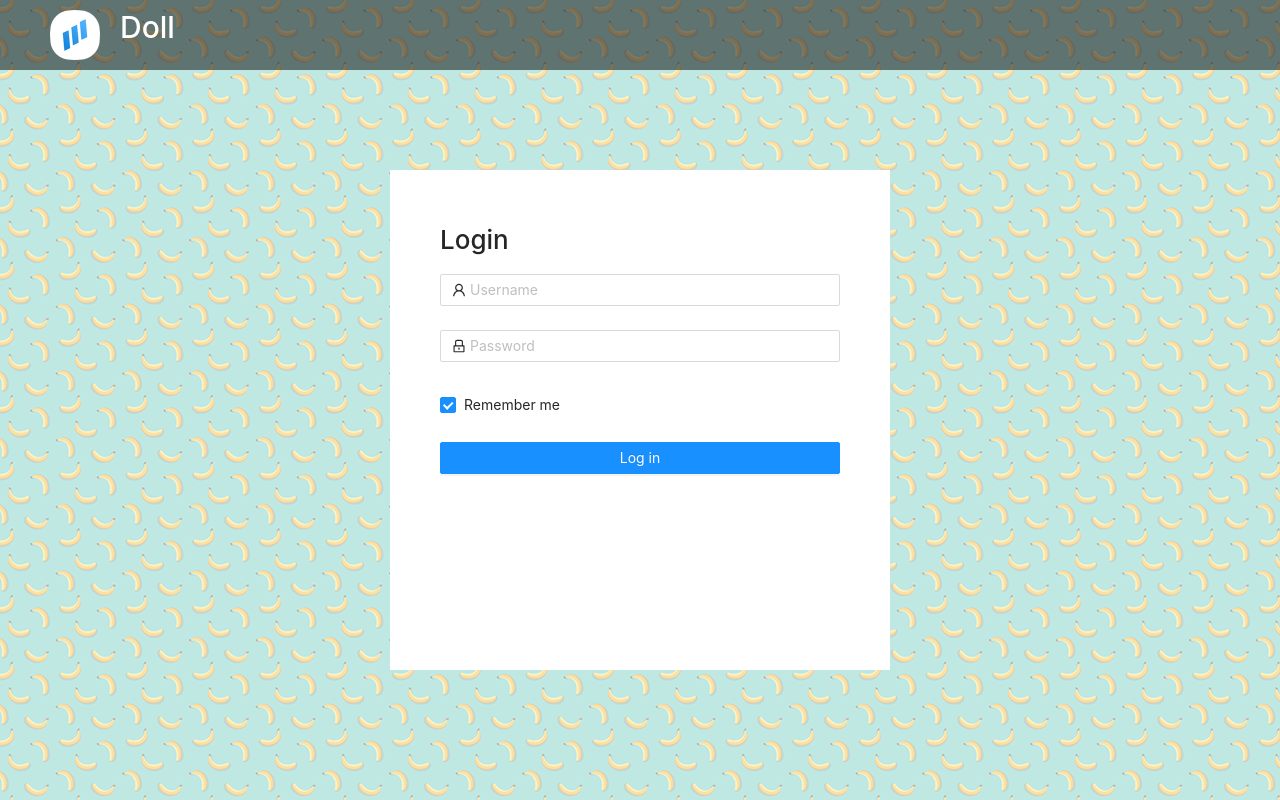
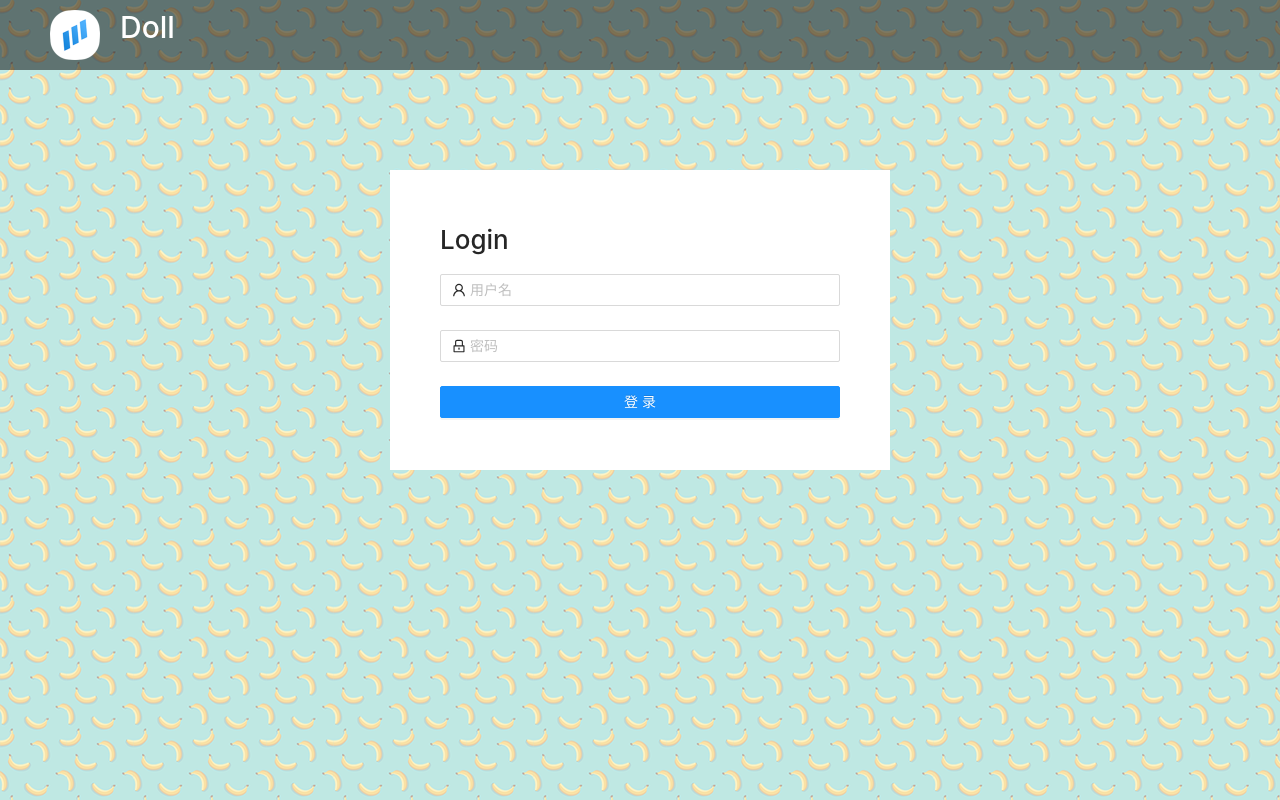
Before and after one commit to CodingDoll/React-bg-client, a React (Create React App) app: page /login in a window 1280 px wide. Built offline with nearby package versions, Linux system fonts and the light colour scheme.

Commit message:
login form complete

```diff
--- a/src/pages/Login/index.jsx
+++ b/src/pages/Login/index.jsx
@@ -1,7 +1,7 @@
 import React, { Component } from "react";
 import "./index.less";
 import logo from "./images/logo.png";
-import { Form, Input, Button, Checkbox } from "antd";
+import { Form, Input, Button } from "antd";
 import { UserOutlined, LockOutlined } from "@ant-design/icons";
 
 /**
@@ -9,8 +9,25 @@ import { UserOutlined, LockOutlined } from "@ant-design/icons";
  */
 
 export default class Login extends Component {
+  formRef = React.createRef();
+
   onFinish = (values) => {
     console.log("Received values of form: ", values);
+  };
+
+  validatePwd = (_, value) => {
+    // callback回调有参数即失败带回的信息
+    console.log(value);
+    if (!value) {
+      return Promise.reject("密码必须输入");
+    } else if (value.length < 4) {
+      return Promise.reject("密码至少4位");
+    } else if (value.length > 12) {
+      return Promise.reject("密码至多12位");
+    } else if (!/^[a-zA-Z0-9_]+$/.test(value)) {
+      return Promise.reject("密码必须是英文、数字或下划线组成");
+    }
+    return Promise.resolve();
   };
 
   render() {
@@ -25,36 +42,38 @@ export default class Login extends Component {
           <Form
             name="normal_login"
             className="login-form"
-            initialValues={{ remember: true }}
             onFinish={this.onFinish}
+            ref={this.formRef}
           >
             <Form.Item
               name="username"
               rules={[
-                { required: true, message: "Please input your Username!" },
+                { required: true, message: "请输入用户名" },
+                { min: 4, message: "用户名至少4位" },
+                { max: 12, message: "用户名至多12位" },
+                {
+                  pattern: /^[a-zA-Z0-9_]+$/,
+                  message: "用户名必须是英文、数字或下划线组成",
+                },
               ]}
             >
               <Input
                 prefix={<UserOutlined className="site-form-item-icon" />}
-                placeholder="Username"
+                placeholder="用户名"
               />
             </Form.Item>
             <Form.Item
               name="password"
               rules={[
                 { required: true, message: "Please input your Password!" },
+                { validator: this.validatePwd },
               ]}
             >
               <Input
                 prefix={<LockOutlined className="site-form-item-icon" />}
                 type="password"
-                placeholder="Password"
+                placeholder="密码"
               />
-            </Form.Item>
-            <Form.Item>
-              <Form.Item name="remember" valuePropName="checked" noStyle>
-                <Checkbox>Remember me</Checkbox>
-              </Form.Item>
             </Form.Item>
             <Form.Item>
               <Button
@@ -62,7 +81,7 @@ export default class Login extends Component {
                 htmlType="submit"
                 className="login-form-button"
               >
-                Log in
+                登录
               </Button>
             </Form.Item>
           </Form>
--- a/src/pages/Login/index.less
+++ b/src/pages/Login/index.less
@@ -21,7 +21,7 @@
   .login-container {
     padding: 50px;
     width: 500px;
-    height: 500px;
+    height: 300px;
     margin: 100px auto;
     background: #fff;
     h2 {
```
Also changed, not shown: 1 other file (tests, documents, lock files or other folders).
